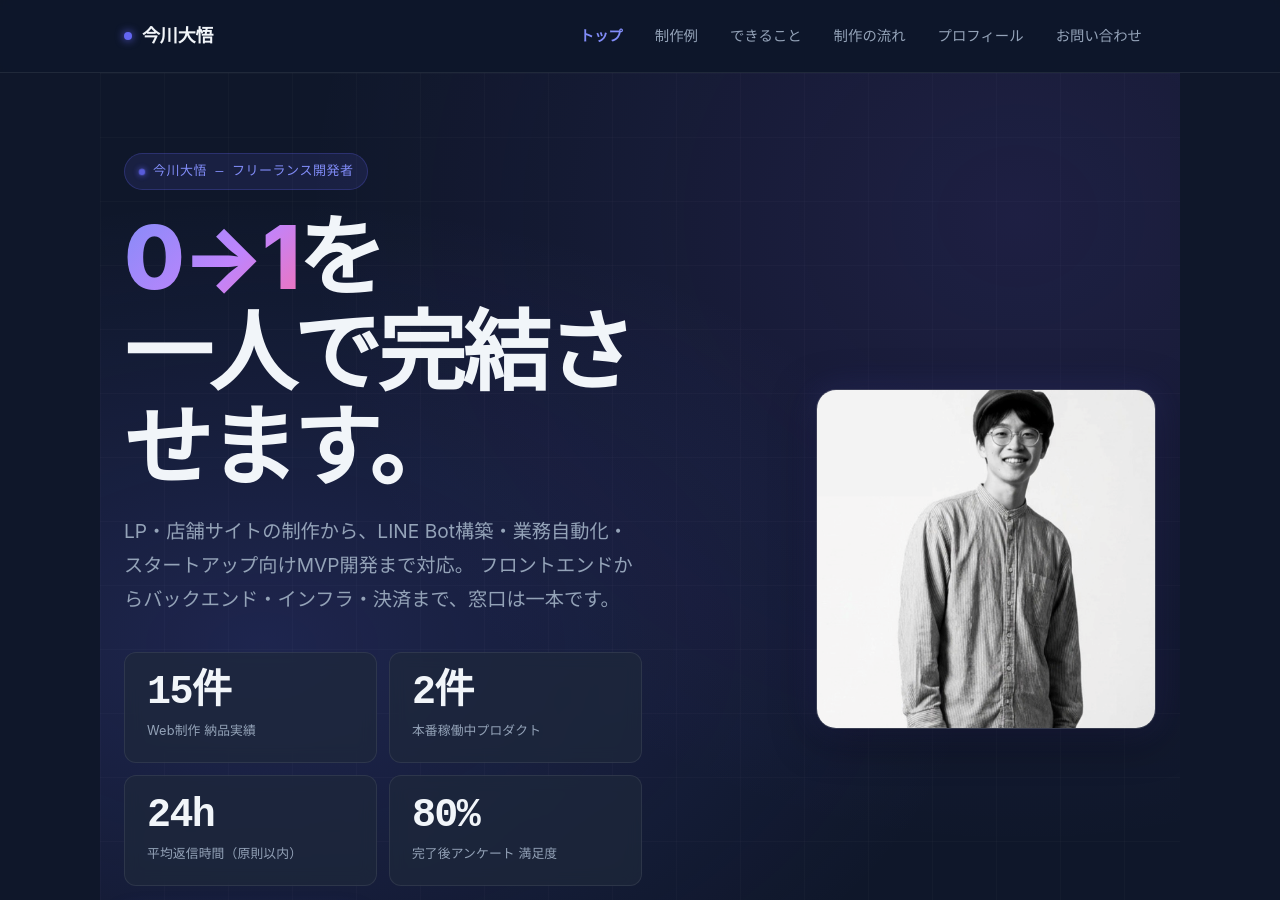
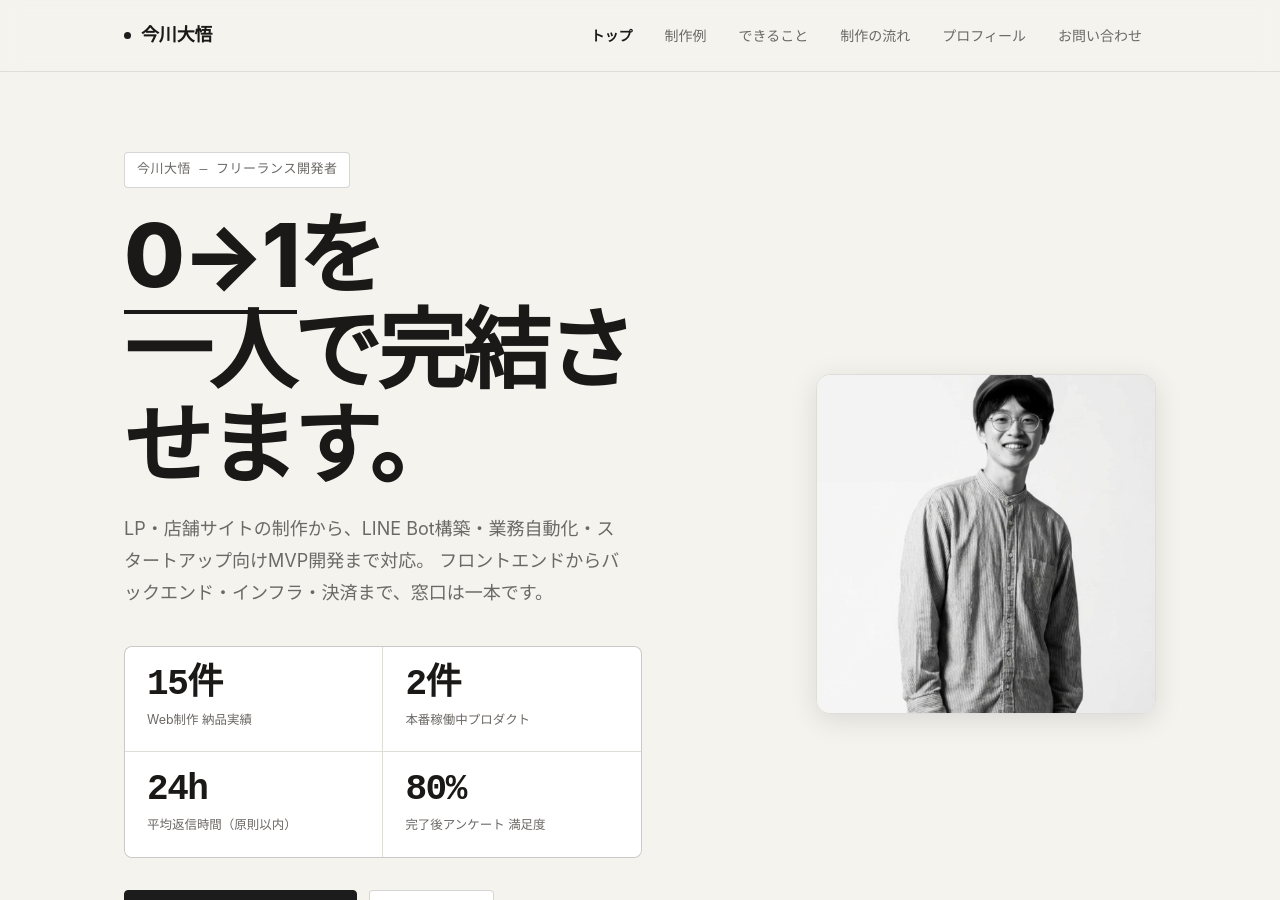
Before and after one commit to imagawadaigo/daigo-portfolio, a Jekyll site: the page built from index.html, in a window 1280 px wide and 900 px high. Built offline with Jekyll 4.4.1, drawn with Linux system fonts in a browser that asks for light colours.

Commit message:
redesign: light theme, remove all gradients and glow effects
- Switch from dark slate/indigo to warm off-white (#F5F3EE) light theme
- Remove all radial-gradient and linear-gradient backgrounds
- Remove all glow/bloom box-shadows (indigo pulse effects)
- Remove backdrop-filter blur from cards and stats
- Remove pulsing animation from hero badge
- Remove grid pattern pseudo-element from hero
- Add Noto Serif JP for headings (editorial, human feel)
- Use near-black (#1C1C1C) as single accent instead of purple
- KPI and stats sections: flat grid layout with 1px gap dividers
- CTA banner: flat bg-elev, no gradient overlay
- Buttons: clean solid, no glow shadows

Co-Authored-By: Claude Sonnet 4.6 <noreply@anthropic.com>

```diff
--- a/_includes/head.html
+++ b/_includes/head.html
@@ -1,8 +1,7 @@
 <head>
 <meta charset="utf-8">
 <meta name="viewport" content="width=device-width, initial-scale=1">
-<meta name="theme-color" content="#0f172a">
-<meta name="color-scheme" content="dark">
+<meta name="theme-color" content="#F5F3EE">
 <meta name="format-detection" content="telephone=no,address=no,email=no">
 <meta name="referrer" content="strict-origin-when-cross-origin">
 
@@ -42,8 +41,8 @@
 
 <link rel="preconnect" href="https://fonts.googleapis.com">
 <link rel="preconnect" href="https://fonts.gstatic.com" crossorigin>
-<link rel="preload" as="style" href="https://fonts.googleapis.com/css2?family=Noto+Sans+JP:wght@400;500;700&family=Inter:wght@300;400;500;600;700;800&family=JetBrains+Mono:wght@400;600&display=swap">
-<link href="https://fonts.googleapis.com/css2?family=Noto+Sans+JP:wght@400;500;700&family=Inter:wght@300;400;500;600;700;800&family=JetBrains+Mono:wght@400;600&display=swap" rel="stylesheet">
+<link rel="preload" as="style" href="https://fonts.googleapis.com/css2?family=Noto+Sans+JP:wght@400;500;700&family=Noto+Serif+JP:wght@400;700&family=Inter:wght@300;400;500;600;700;800&family=JetBrains+Mono:wght@400;600&display=swap">
+<link href="https://fonts.googleapis.com/css2?family=Noto+Sans+JP:wght@400;500;700&family=Noto+Serif+JP:wght@400;700&family=Inter:wght@300;400;500;600;700;800&family=JetBrains+Mono:wght@400;600&display=swap" rel="stylesheet">
 
 <link rel="preload" as="style" href="{{ '/assets/css/style.css' | relative_url }}">
 <link rel="stylesheet" href="{{ '/assets/css/style.css' | relative_url }}">
--- a/assets/css/style.css
+++ b/assets/css/style.css
@@ -1,40 +1,40 @@
 /* ============================================================
-   Daigo Imagawa — Portfolio Stylesheet  (Dark Edition)
+   Daigo Imagawa — Portfolio Stylesheet
    ============================================================ */
 
-@import url('https://fonts.googleapis.com/css2?family=Inter:wght@300;400;500;600;700;800&family=JetBrains+Mono:wght@400;600&display=swap');
+@import url('https://fonts.googleapis.com/css2?family=Inter:wght@300;400;500;600;700;800&family=JetBrains+Mono:wght@400;600&family=Noto+Serif+JP:wght@400;700&display=swap');
 
 :root {
   /* ── Colors ── */
-  --bg:         #0f172a;
-  --bg-elev:    #1e293b;
-  --bg-card:    rgba(30,41,59,0.7);
-  --text:       #f1f5f9;
-  --text-muted: #94a3b8;
-  --text-subtle:#64748b;
-  --line:       rgba(255,255,255,0.08);
-  --line-strong:rgba(255,255,255,0.15);
-  --accent:     #6366f1;
-  --accent-hover:#4f46e5;
-  --accent-soft: rgba(99,102,241,0.12);
-  --accent-mid:  #818cf8;
-  --glow:       0 0 32px rgba(99,102,241,0.25);
+  --bg:         #F5F3EE;
+  --bg-elev:    #ECEAE4;
+  --bg-card:    #FFFFFF;
+  --text:       #1A1917;
+  --text-muted: #6B6865;
+  --text-subtle:#ADADAA;
+  --line:       rgba(0,0,0,0.09);
+  --line-strong:rgba(0,0,0,0.16);
+  --accent:     #1C1C1C;
+  --accent-hover:#000000;
+  --accent-soft: rgba(0,0,0,0.05);
+  --accent-mid:  #555550;
 
   /* ── Radii & Shadows ── */
-  --radius-sm: 6px;
-  --radius:    12px;
-  --radius-lg: 20px;
-  --shadow-sm: 0 1px 3px rgba(0,0,0,0.3);
-  --shadow:    0 4px 24px rgba(0,0,0,0.35);
-  --shadow-lg: 0 8px 40px rgba(0,0,0,0.5);
+  --radius-sm: 4px;
+  --radius:    8px;
+  --radius-lg: 14px;
+  --shadow-sm: 0 1px 3px rgba(0,0,0,0.07);
+  --shadow:    0 2px 12px rgba(0,0,0,0.09);
+  --shadow-lg: 0 6px 28px rgba(0,0,0,0.11);
 
   /* ── Layout ── */
   --max:        1080px;
   --max-narrow: 760px;
 
   /* ── Typography ── */
-  --font-sans: "Inter","Noto Sans JP",-apple-system,BlinkMacSystemFont,"Hiragino Kaku Gothic ProN",sans-serif;
-  --font-mono: "JetBrains Mono", "Fira Code", monospace;
+  --font-sans:  "Inter","Noto Sans JP",-apple-system,BlinkMacSystemFont,"Hiragino Kaku Gothic ProN",sans-serif;
+  --font-serif: "Noto Serif JP","Georgia",serif;
+  --font-mono:  "JetBrains Mono","Fira Code",monospace;
 
   --step-s:  0.875rem;
   --step-0:  1rem;
@@ -78,22 +78,23 @@ body {
 
 .section__header{margin-bottom:36px;}
 .section__eyebrow{
-  display:inline-block;font-size:0.75rem;letter-spacing:0.14em;
-  text-transform:uppercase;color:var(--accent-mid);font-weight:600;margin-bottom:10px;
+  display:inline-block;font-size:0.72rem;letter-spacing:0.16em;
+  text-transform:uppercase;color:var(--text-subtle);font-weight:600;margin-bottom:10px;
   font-family:var(--font-mono);
 }
 .section__title{
-  font-size:clamp(1.75rem,4vw,2.5rem);font-weight:800;
-  line-height:1.2;letter-spacing:-0.03em;color:var(--text);
+  font-size:clamp(1.75rem,4vw,2.5rem);font-weight:700;
+  font-family:var(--font-serif);
+  line-height:1.25;letter-spacing:-0.01em;color:var(--text);
 }
 .section__lead{margin-top:14px;color:var(--text-muted);max-width:54ch;font-size:var(--step-1);}
 
 /* ── Header ── */
 .site-header{
   position:sticky;top:0;z-index:50;
-  background:rgba(15,23,42,0.85);
-  backdrop-filter:saturate(1.5) blur(12px);
-  -webkit-backdrop-filter:saturate(1.5) blur(12px);
+  background:rgba(245,243,238,0.92);
+  backdrop-filter:blur(10px);
+  -webkit-backdrop-filter:blur(10px);
   border-bottom:1px solid var(--line);
 }
 .site-header__inner{
@@ -105,18 +106,18 @@ body {
   font-weight:700;letter-spacing:-0.01em;color:var(--text);
 }
 .site-header__mark{
-  width:8px;height:8px;border-radius:50%;
-  background:var(--accent);box-shadow:0 0 8px var(--accent);
+  width:7px;height:7px;border-radius:50%;
+  background:var(--accent);
 }
 .site-header__name{font-size:var(--step-1);}
 .site-nav ul{display:flex;gap:4px;}
 .site-nav a{
-  display:inline-block;padding:7px 14px;font-size:0.9rem;
+  display:inline-block;padding:7px 14px;font-size:0.875rem;
   color:var(--text-muted);border-radius:var(--radius-sm);
   transition:color 0.15s,background 0.15s;font-weight:500;
 }
-.site-nav a:hover{color:var(--text);background:rgba(255,255,255,0.06);}
-.site-nav a[aria-current="page"]{color:var(--accent-mid);font-weight:600;}
+.site-nav a:hover{color:var(--text);background:rgba(0,0,0,0.05);}
+.site-nav a[aria-current="page"]{color:var(--text);font-weight:600;}
 .site-nav__toggle{
   display:none;width:40px;height:40px;background:transparent;
   border:1px solid var(--line);border-radius:var(--radius-sm);
@@ -126,7 +127,7 @@ body {
 .site-nav__toggle[aria-expanded="true"] span:nth-child(1){transform:translateY(7px) rotate(45deg);}
 .site-nav__toggle[aria-expanded="true"] span:nth-child(2){opacity:0;}
 .site-nav__toggle[aria-expanded="true"] span:nth-child(3){transform:translateY(-7px) rotate(-45deg);}
-.site-nav-mobile{border-top:1px solid var(--line);background:var(--bg-elev);}
+.site-nav-mobile{border-top:1px solid var(--line);background:var(--bg-card);}
 .site-nav-mobile ul{padding:8px 24px 16px;}
 .site-nav-mobile a{display:block;padding:14px 4px;font-size:var(--step-1);border-bottom:1px solid var(--line);color:var(--text-muted);}
 .site-nav-mobile li:last-child a{border-bottom:0;}
@@ -136,38 +137,22 @@ body {
   min-height:100svh;
   display:flex;align-items:center;
   padding:80px 0 64px;
-  background:
-    radial-gradient(ellipse at 15% 60%, rgba(99,102,241,0.18) 0%, transparent 55%),
-    radial-gradient(ellipse at 85% 15%, rgba(139,92,246,0.12) 0%, transparent 55%),
-    var(--bg);
+  background:var(--bg);
   position:relative;
   overflow:hidden;
 }
-.hero::before{
-  content:"";
-  position:absolute;inset:0;
-  background-image:
-    linear-gradient(rgba(255,255,255,0.02) 1px, transparent 1px),
-    linear-gradient(90deg, rgba(255,255,255,0.02) 1px, transparent 1px);
-  background-size:64px 64px;
-  pointer-events:none;
-}
 .hero__grid{
   display:grid;grid-template-columns:1.15fr 1fr;
-  gap:64px;align-items:center;position:relative;
+  gap:64px;align-items:center;
 }
 .hero__badge{
-  display:inline-flex;align-items:center;gap:8px;
-  padding:6px 14px;font-size:0.8125rem;color:var(--accent-mid);
-  background:var(--accent-soft);border:1px solid rgba(99,102,241,0.25);
-  border-radius:999px;margin-bottom:20px;font-weight:500;
+  display:inline-flex;align-items:center;
+  padding:5px 12px;font-size:0.8125rem;color:var(--text-muted);
+  background:var(--bg-card);
+  border:1px solid var(--line-strong);
+  border-radius:var(--radius-sm);margin-bottom:20px;font-weight:500;
   font-family:var(--font-mono);letter-spacing:0.04em;
 }
-.hero__badge::before{
-  content:"";width:6px;height:6px;background:var(--accent);
-  border-radius:50%;box-shadow:0 0 6px var(--accent);animation:pulse 2s ease infinite;
-}
-@keyframes pulse{0%,100%{opacity:1;transform:scale(1);}50%{opacity:.6;transform:scale(1.2);}}
 
 .hero__title{
   font-size:clamp(2.5rem,7vw,5.5rem);
@@ -176,97 +161,89 @@ body {
 }
 .hero__title em{
   font-style:normal;
-  background:linear-gradient(135deg, #818cf8 0%, #c084fc 60%, #f472b6 100%);
-  -webkit-background-clip:text;-webkit-text-fill-color:transparent;
-  background-clip:text;
+  color:var(--text);
+  border-bottom:4px solid var(--text);
+  padding-bottom:2px;
 }
 .hero__lead{
-  margin-top:20px;font-size:clamp(1rem,1.5vw,1.2rem);
-  color:var(--text-muted);max-width:44ch;line-height:1.75;
+  margin-top:20px;font-size:clamp(1rem,1.5vw,1.125rem);
+  color:var(--text-muted);max-width:44ch;line-height:1.8;
 }
 
-/* Hero KPI: Bento-style */
+/* Hero KPI */
 .hero__kpi{
   margin-top:36px;
   display:grid;grid-template-columns:repeat(2,1fr);
-  gap:12px;
+  gap:1px;
+  border:1px solid var(--line);
+  border-radius:var(--radius);
+  overflow:hidden;
+  background:var(--line);
 }
 .hero__kpi-item{
   padding:20px 22px;
   background:var(--bg-card);
-  border:1px solid var(--line);
-  border-radius:var(--radius);
-  backdrop-filter:blur(8px);
-  transition:border-color 0.2s;
 }
-.hero__kpi-item:hover{border-color:rgba(99,102,241,0.4);}
 .hero__kpi-num{
-  font-size:clamp(1.75rem,3.5vw,2.5rem);font-weight:800;
+  font-size:clamp(1.75rem,3.5vw,2.25rem);font-weight:800;
   letter-spacing:-0.04em;color:var(--text);line-height:1;
   font-family:var(--font-mono);
 }
-.hero__kpi-label{margin-top:6px;font-size:0.8rem;color:var(--text-muted);letter-spacing:0.01em;}
+.hero__kpi-label{margin-top:6px;font-size:0.78rem;color:var(--text-muted);}
 
 .hero__cta{margin-top:32px;display:flex;flex-wrap:wrap;gap:12px;}
 .hero__visual{justify-self:end;position:relative;}
 .hero__portrait{
   width:100%;max-width:340px;aspect-ratio:1/1;
   border-radius:var(--radius-lg);object-fit:cover;
-  border:1px solid var(--line-strong);
-  box-shadow:var(--shadow-lg),var(--glow);
-}
-.hero__visual::after{
-  content:"";position:absolute;inset:-2px;
-  border-radius:calc(var(--radius-lg) + 2px);
-  background:linear-gradient(135deg, rgba(99,102,241,0.4), transparent 50%);
-  pointer-events:none;z-index:-1;
+  border:1px solid var(--line);
+  box-shadow:var(--shadow-lg);
 }
 
 /* ── Skill Strip (Trust Bar) ── */
 .skill-strip{
-  margin-top:0;padding:24px 32px;
-  background:var(--bg-elev);
+  margin-top:0;padding:22px 32px;
+  background:var(--bg-card);
   border-top:1px solid var(--line);border-bottom:1px solid var(--line);
   display:flex;flex-wrap:wrap;align-items:center;gap:10px;
 }
 .skill-strip__label{
-  font-size:0.7rem;font-weight:600;letter-spacing:0.12em;
+  font-size:0.68rem;font-weight:600;letter-spacing:0.14em;
   text-transform:uppercase;color:var(--text-subtle);margin-right:8px;
   font-family:var(--font-mono);white-space:nowrap;
 }
 .skill-tag{
-  display:inline-block;padding:5px 12px;font-size:0.8rem;
+  display:inline-block;padding:4px 12px;font-size:0.8rem;
   border:1px solid var(--line-strong);border-radius:999px;
   background:transparent;color:var(--text-muted);font-weight:500;
   transition:color 0.15s,border-color 0.15s;
 }
-.skill-tag:hover{color:var(--text);border-color:var(--accent);}
+.skill-tag:hover{color:var(--text);border-color:rgba(0,0,0,0.3);}
 .skill-tag--primary{
-  background:var(--accent-soft);border-color:rgba(99,102,241,0.35);
-  color:var(--accent-mid);font-weight:600;
+  background:var(--accent-soft);border-color:rgba(0,0,0,0.18);
+  color:var(--accent);font-weight:600;
 }
 
 /* ── Buttons ── */
 .btn{
   display:inline-flex;align-items:center;justify-content:center;gap:8px;
   padding:13px 24px;font-size:0.9375rem;font-weight:600;line-height:1;
-  border-radius:var(--radius-sm);border:1px solid var(--line-strong);
-  background:rgba(255,255,255,0.06);color:var(--text);
-  transition:background 0.15s,border-color 0.15s,transform 0.1s,box-shadow 0.15s;
+  border-radius:var(--radius-sm);
+  border:1px solid var(--line-strong);
+  background:var(--bg-card);color:var(--text);
+  transition:background 0.15s,border-color 0.15s,transform 0.1s;
   min-height:46px;white-space:nowrap;
 }
-.btn:hover{background:rgba(255,255,255,0.1);border-color:var(--line-strong);}
+.btn:hover{background:var(--bg-elev);}
 .btn:active{transform:translateY(1px);}
 .btn--primary{
   background:var(--accent);color:#fff;border-color:var(--accent);
-  box-shadow:0 0 24px rgba(99,102,241,0.35);
 }
 .btn--primary:hover{
   background:var(--accent-hover);border-color:var(--accent-hover);color:#fff;
-  box-shadow:0 0 32px rgba(99,102,241,0.5);
 }
-.btn--ghost{background:transparent;border-color:transparent;color:var(--accent-mid);}
-.btn--ghost:hover{background:var(--accent-soft);border-color:transparent;}
+.btn--ghost{background:transparent;border-color:transparent;color:var(--text-muted);}
+.btn--ghost:hover{background:rgba(0,0,0,0.05);border-color:transparent;}
 .btn--block{width:100%;}
 
 /* ── Cards ── */
@@ -275,38 +252,36 @@ body {
   border:1px solid var(--line);
   border-radius:var(--radius);
   padding:28px;
-  backdrop-filter:blur(8px);
-  transition:border-color 0.2s,transform 0.2s,box-shadow 0.2s;
+  transition:border-color 0.2s,box-shadow 0.2s;
 }
-.card:hover{border-color:rgba(99,102,241,0.35);transform:translateY(-2px);box-shadow:var(--shadow);}
+.card:hover{border-color:var(--line-strong);box-shadow:var(--shadow);}
 .card-grid{
   display:grid;gap:20px;
   grid-template-columns:repeat(auto-fit,minmax(260px,1fr));
 }
 .feature{display:flex;flex-direction:column;gap:10px;}
 .feature__icon{
-  width:42px;height:42px;border-radius:10px;
-  background:var(--accent-soft);border:1px solid rgba(99,102,241,0.25);
-  display:grid;place-items:center;color:var(--accent-mid);margin-bottom:4px;
+  width:40px;height:40px;border-radius:var(--radius-sm);
+  background:var(--bg-elev);border:1px solid var(--line);
+  display:grid;place-items:center;color:var(--text-muted);margin-bottom:4px;
 }
 .feature__title{font-size:var(--step-1);font-weight:700;color:var(--text);}
 .feature__body{color:var(--text-muted);font-size:0.9375rem;line-height:1.7;}
 
-/* ── Stats (Bento) ── */
+/* ── Stats ── */
 .stats{
   display:grid;
   grid-template-columns:repeat(auto-fit,minmax(180px,1fr));
-  gap:16px;
+  gap:1px;
+  border:1px solid var(--line);
+  border-radius:var(--radius);
+  overflow:hidden;
+  background:var(--line);
 }
 .stat{
   padding:28px 24px;
-  background:var(--bg-card);border:1px solid var(--line);
-  border-radius:var(--radius);
-  border-top:2px solid var(--accent);
-  backdrop-filter:blur(8px);
-  transition:border-color 0.2s,transform 0.2s;
+  background:var(--bg-card);
 }
-.stat:hover{transform:translateY(-2px);border-color:var(--accent);}
 .stat__num{
   font-size:var(--step-4);font-weight:800;
   letter-spacing:-0.04em;color:var(--text);line-height:1;
@@ -316,21 +291,23 @@ body {
 
 /* ── Steps ── */
 .steps{
-  display:grid;gap:16px;
+  display:grid;gap:1px;
   grid-template-columns:repeat(auto-fit,minmax(220px,1fr));
   counter-reset:step;
+  border:1px solid var(--line);
+  border-radius:var(--radius);
+  overflow:hidden;
+  background:var(--line);
 }
 .step{
-  padding:24px;
-  background:var(--bg-card);border:1px solid var(--line);
-  border-radius:var(--radius);
-  border-left:2px solid var(--accent);
+  padding:28px 24px;
+  background:var(--bg-card);
   counter-increment:step;
 }
 .step::before{
   content:counter(step,decimal-leading-zero);
-  display:inline-block;font-size:0.75rem;font-weight:700;
-  letter-spacing:0.14em;color:var(--accent-mid);margin-bottom:10px;
+  display:inline-block;font-size:0.72rem;font-weight:700;
+  letter-spacing:0.14em;color:var(--text-subtle);margin-bottom:12px;
   font-family:var(--font-mono);
 }
 .step__title{font-size:var(--step-1);font-weight:700;margin-bottom:6px;color:var(--text);}
@@ -352,17 +329,19 @@ body {
 }
 .profile-header__photo{
   width:180px;height:180px;border-radius:50%;
-  object-fit:cover;border:2px solid var(--line);
-  box-shadow:0 0 32px rgba(99,102,241,0.2);
+  object-fit:cover;
+  border:1px solid var(--line);
+  box-shadow:var(--shadow);
 }
 .profile-header__name{
-  font-size:var(--step-4);font-weight:800;
-  letter-spacing:-0.03em;color:var(--text);
+  font-size:var(--step-4);font-weight:700;
+  font-family:var(--font-serif);
+  letter-spacing:-0.01em;color:var(--text);
 }
-.profile-header__tagline{margin-top:6px;color:var(--text-muted);}
+.profile-header__tagline{margin-top:8px;color:var(--text-muted);}
 .profile-header__tags{margin-top:14px;}
 
-.bio{margin-top:24px;font-size:var(--step-1);color:var(--text-muted);max-width:58ch;line-height:1.8;}
+.bio{margin-top:24px;font-size:var(--step-1);color:var(--text-muted);max-width:58ch;line-height:1.85;}
 .bio+.bio{margin-top:14px;}
 
 /* ── Definition list ── */
@@ -370,33 +349,28 @@ body {
   display:grid;grid-template-columns:200px 1fr;
   gap:16px 24px;font-size:0.9375rem;
 }
-.def-list dt{color:var(--text-subtle);font-weight:600;font-family:var(--font-mono);font-size:0.875rem;}
+.def-list dt{color:var(--text);font-weight:600;font-size:0.9rem;}
 .def-list dd{margin:0;color:var(--text-muted);}
 
 /* ── CTA Banner ── */
 .cta-banner{
   margin-top:80px;padding:56px 48px;
-  border:1px solid rgba(99,102,241,0.25);border-radius:var(--radius-lg);
-  background:
-    radial-gradient(ellipse at 30% 50%, rgba(99,102,241,0.2) 0%, transparent 60%),
-    var(--bg-elev);
-  text-align:center;position:relative;overflow:hidden;
-}
-.cta-banner::before{
-  content:"";position:absolute;inset:0;
-  background:linear-gradient(135deg, rgba(99,102,241,0.06), transparent);
-  pointer-events:none;
+  border:1px solid var(--line);
+  border-radius:var(--radius-lg);
+  background:var(--bg-elev);
+  text-align:center;
 }
 .cta-banner__title{
-  font-size:clamp(1.5rem,4vw,2.5rem);font-weight:800;
-  letter-spacing:-0.03em;color:var(--text);position:relative;
+  font-size:clamp(1.5rem,4vw,2.25rem);font-weight:700;
+  font-family:var(--font-serif);
+  letter-spacing:-0.01em;color:var(--text);
 }
-.cta-banner__body{margin-top:12px;color:var(--text-muted);position:relative;}
-.cta-banner__actions{margin-top:28px;display:flex;justify-content:center;flex-wrap:wrap;gap:12px;position:relative;}
-.cta-banner .btn{background:var(--accent);color:#fff;border-color:var(--accent);box-shadow:0 0 24px rgba(99,102,241,0.4);}
-.cta-banner .btn:hover{background:var(--accent-hover);box-shadow:0 0 36px rgba(99,102,241,0.55);}
-.cta-banner .btn--ghost{background:transparent;color:var(--text-muted);border-color:var(--line-strong);box-shadow:none;}
-.cta-banner .btn--ghost:hover{background:rgba(255,255,255,0.06);color:var(--text);box-shadow:none;}
+.cta-banner__body{margin-top:12px;color:var(--text-muted);}
+.cta-banner__actions{margin-top:28px;display:flex;justify-content:center;flex-wrap:wrap;gap:12px;}
+.cta-banner .btn--primary{background:var(--accent);color:#fff;border-color:var(--accent);}
+.cta-banner .btn--primary:hover{background:var(--accent-hover);}
+.cta-banner .btn--ghost{background:transparent;color:var(--text-muted);border-color:var(--line-strong);}
+.cta-banner .btn--ghost:hover{background:rgba(0,0,0,0.05);color:var(--text);}
 
 /* ── Footer ── */
 .site-footer{
@@ -421,12 +395,11 @@ body {
 .work-card{
   display:block;border:1px solid var(--line);border-radius:var(--radius);
   overflow:hidden;background:var(--bg-card);
-  backdrop-filter:blur(8px);
-  transition:border-color 0.2s,transform 0.2s,box-shadow 0.2s;
+  transition:border-color 0.2s,box-shadow 0.2s;
 }
 .work-card:hover{
-  border-color:rgba(99,102,241,0.45);transform:translateY(-4px);
-  box-shadow:var(--shadow),0 0 24px rgba(99,102,241,0.15);
+  border-color:var(--line-strong);
+  box-shadow:var(--shadow);
 }
 .work-card__thumb{
   aspect-ratio:16/10;background:var(--bg-elev);
@@ -437,8 +410,8 @@ body {
 .work-card__body{padding:20px;}
 .work-card__title{font-weight:700;font-size:var(--step-1);color:var(--text);}
 .work-card__tag{
-  display:inline-block;margin-bottom:8px;font-size:0.75rem;
-  color:var(--accent-mid);letter-spacing:0.08em;text-transform:uppercase;font-weight:600;
+  display:inline-block;margin-bottom:8px;font-size:0.72rem;
+  color:var(--text-subtle);letter-spacing:0.1em;text-transform:uppercase;font-weight:600;
   font-family:var(--font-mono);
 }
 .work-card__body p{margin-top:6px;color:var(--text-muted);font-size:0.9375rem;}
@@ -464,23 +437,16 @@ body {
   padding:0;margin:-1px;overflow:hidden;clip:rect(0,0,0,0);
   white-space:nowrap;border:0;
 }
-.gradient-text{
-  background:linear-gradient(135deg, #818cf8 0%, #c084fc 60%, #f472b6 100%);
-  -webkit-background-clip:text;-webkit-text-fill-color:transparent;background-clip:text;
-}
+.gradient-text{color:var(--text);}
 .mono{font-family:var(--font-mono);}
 
 /* ── Section divider ── */
 .section-divider{
-  font-size:var(--step-2);font-weight:800;
-  margin:56px 0 20px;padding-bottom:12px;
+  font-size:var(--step-2);font-weight:700;
+  font-family:var(--font-serif);
+  margin:56px 0 20px;padding-bottom:14px;
   border-bottom:1px solid var(--line);
-  color:var(--text);letter-spacing:-0.02em;
-  display:flex;align-items:center;gap:12px;
-}
-.section-divider::before{
-  content:"";display:inline-block;width:4px;height:1.2em;
-  background:var(--accent);border-radius:2px;
+  color:var(--text);letter-spacing:-0.01em;
 }
 
 /* ── Responsive ── */
@@ -512,6 +478,8 @@ body {
   .site-header__inner{padding:12px 16px;}
   .hero__kpi{grid-template-columns:1fr 1fr;}
   .hero__kpi-item{padding:16px;}
+  .stats{grid-template-columns:1fr 1fr;}
+  .steps{grid-template-columns:1fr;}
 }
 
 /* ── Reduced motion ── */
```
Also changed, not shown: site.webmanifest.
